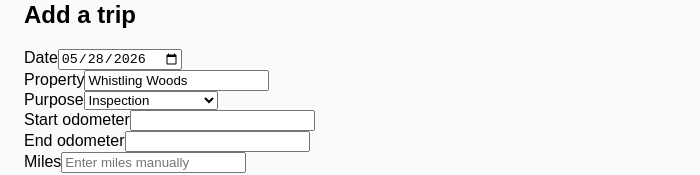
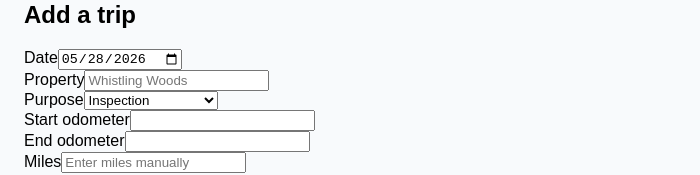
Before and after one commit to howmanymilestohome/airbnb-mileage-logger, a React (Vite) app: page / in a window 1280 px wide. Shown: the part 580-755 px from the top of the page, without its empty margins (0-700 px from the left). Built offline with nearby package versions, Linux system fonts and the light colour scheme.

Commit message:
Update App.jsx

```diff
--- a/src/App.jsx
+++ b/src/App.jsx
@@ -34,7 +34,7 @@ export default function AirbnbMileageLogger() {
   const [syncing, setSyncing] = useState(false);
   const [form, setForm] = useState({
     date: today,
-    property: "Whistling Woods",
+    property: "",
     purpose: "Inspection",
     startOdometer: "",
     endOdometer: "",
```
